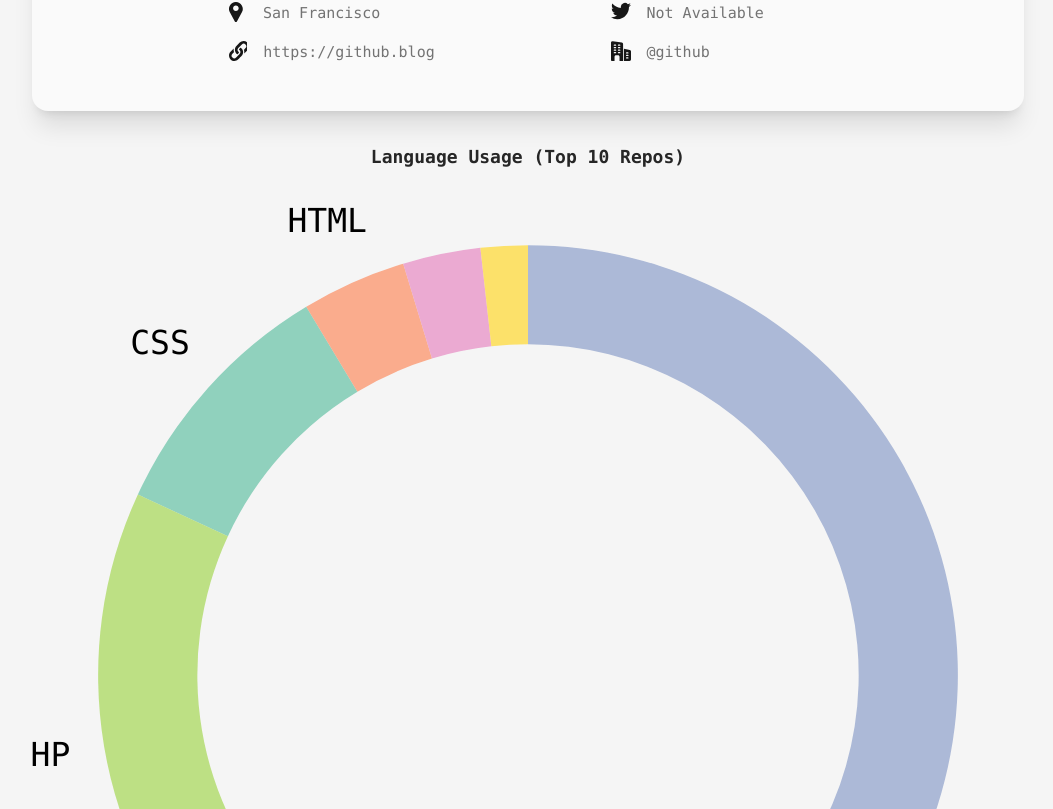
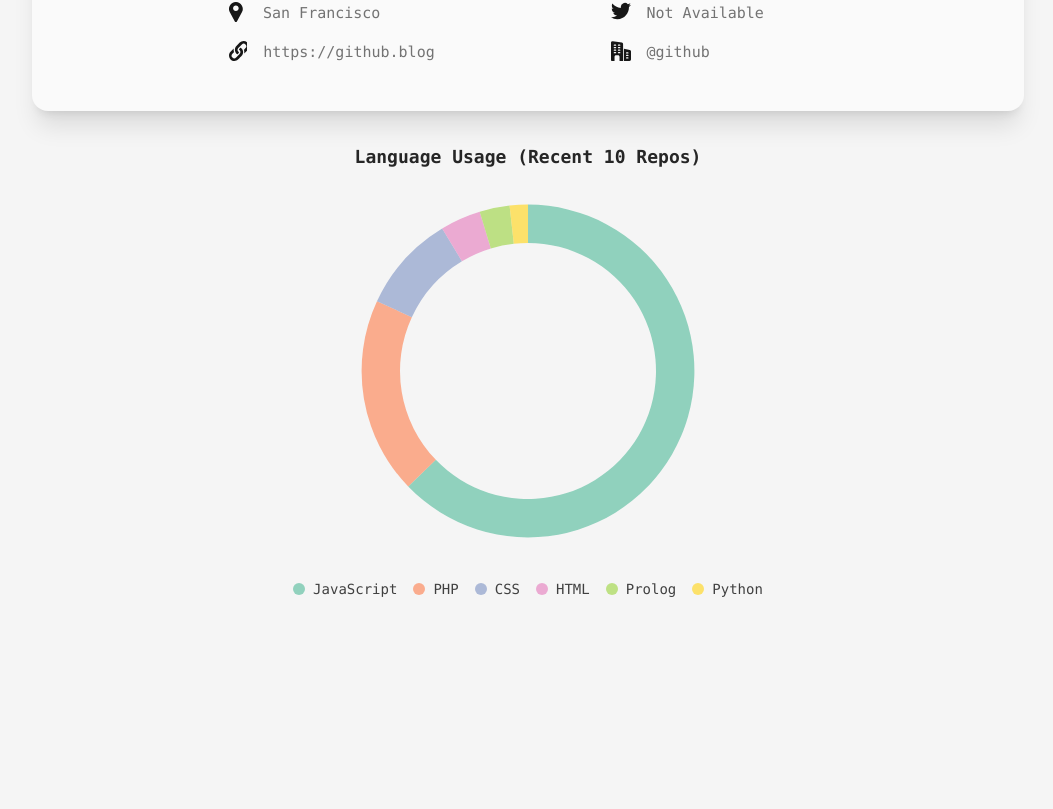
Before and after one commit to ubcyukiny/GitHub-User-Search-App, a React (Vite) app: page / in a window 1280 px wide. Shown: the part 591-1400 px from the top of the page, without its empty margins (112-1165 px from the left). After the commit the page ends 1320 px from the top, so only its background shows below. Built offline with nearby package versions, Linux system fonts and the light colour scheme; no server answers.

Commit message:
Added legend, tooltip and polished donut interactions

```diff
--- a/src/components/D3/Donut.jsx
+++ b/src/components/D3/Donut.jsx
@@ -3,86 +3,112 @@ import { useEffect, useRef } from "react";
 
 const DonutChart = ({ data }) => {
   const ref = useRef();
+  const width = 300;
+  const height = 300;
+  const margin = 20;
+  const radius = Math.min(width, height) / 2 - margin;
+  const tooltipOffsetX = 360;
+  const tooltipOffsetY = 10;
+  const sortedData = Array.isArray(data)
+    ? [...data].sort((a, b) => b.bytes - a.bytes)
+    : [];
 
   useEffect(() => {
-    console.log("DonutChart received new data:", data);
-
     if (!Array.isArray(data) || data.length === 0) return;
-
     const svg = d3.select(ref.current);
     svg.selectAll("*").remove();
-
-    const width = 300;
-    const height = 300;
-    const margin = 20;
-    // The radius of the pieplot is half the width or half the height (smallest one). I subtract a bit of margin.
-
-    const radius = Math.min(width, height) / 2 - margin;
+    console.log("sortedData:", sortedData);
 
     svg
       .attr("width", width)
       .attr("height", height)
       .attr("viewBox", `0 0 ${width} ${height}`)
-
       .attr("preserveAspectRatio", "xMidYMid meet");
 
-    // Append <g> and center it
     const g = svg
       .append("g")
       .attr("transform", `translate(${width / 2}, ${height / 2})`);
 
     // Create the pie layout from array data
     const pie = d3.pie().value((d) => d.bytes);
-    const data_ready = pie(data);
+    const arc = d3.arc().innerRadius(100).outerRadius(radius);
+    const pieData = pie(sortedData);
 
     const color = d3
       .scaleOrdinal()
-      .domain(data.map((d) => d.language))
+      .domain(sortedData.map((d) => d.language))
       .range(d3.schemeSet2);
-    // Build the pie chart: Basically, each part of the pie is a path that we build using the arc function.
 
     g.selectAll("path")
-      .data(data_ready)
-      .join("path")
+      .data(pieData)
+      .enter()
+      .append("path")
       .attr("fill", (d) => color(d.data.language))
       .style("opacity", 0.7)
+      .each(function (d) {
+        this._current = { startAngle: 0, endAngle: 0 };
+      })
+      .on("mouseover", function (event, d) {
+        d3.select(this).style("opacity", 1);
+
+        const [x, y] = d3.pointer(event, ref.current);
+        d3.select("#tooltip")
+          .style("left", `${x + tooltipOffsetX}px`)
+          .style("top", `${y + tooltipOffsetY}px`)
+          .style("opacity", 1)
+          .style("display", "block")
+          .html(`${d.data.language}: ${d.data.bytes} bytes`);
+      })
+      .on("mousemove", function (event) {
+        const [x, y] = d3.pointer(event, ref.current);
+        d3.select("#tooltip")
+          .style("left", `${x + tooltipOffsetX}px`)
+          .style("top", `${y + tooltipOffsetY}px`);
+      })
+      .on("mouseout", function () {
+        d3.select(this).style("opacity", 0.7);
+        d3.select("#tooltip").style("opacity", 0).style("display", "none");
+      })
       .transition()
       .duration(900)
       .attrTween("d", function (d) {
-        const i = d3.interpolate({ startAngle: 0, endAngle: 0 }, d);
-        const arc = d3.arc().innerRadius(100).outerRadius(radius);
-        return function (t) {
-          return arc(i(t));
-        };
+        const i = d3.interpolate(this._current, d);
+        this._current = i(1);
+        return (t) => arc(i(t));
       });
-
-    const arcLabel = d3
-      .arc()
-      .innerRadius(radius * 1.15)
-      .outerRadius(radius * 1.15);
-
-    // Add labels
-    g.selectAll("text.label")
-      .data(data_ready.filter((d) => d.endAngle - d.startAngle > 0.2))
-      .join("text")
-      .attr("class", "label")
-      .text((d) => d.data.language)
-      .attr("transform", (d) => {
-        const [x, y] = arcLabel.centroid(d);
-        return `translate(${x}, ${y})`;
-      })
-      .attr("text-anchor", "middle")
-      .attr("alignment-baseline", "middle")
-      .style("font-size", "10px")
-      .style("fill", "#000");
   }, [data]);
 
   return (
-    <div className="flex flex-col items-center">
+    <div className="relative flex flex-col items-center">
       <h2 className="mb-2 text-lg font-semibold text-neutral-800 dark:text-white">
-        Language Usage (Top 10 Repos)
+        Language Usage (Recent 10 Repos)
       </h2>
-      <svg ref={ref} className="h-auto w-full" />
+      <svg ref={ref} className="h-auto w-full max-w-96" />
+      <div className="mt-4 flex flex-wrap justify-center gap-4">
+        {sortedData.map((d) => (
+          <div key={d.language} className="flex items-center gap-2 text-sm">
+            <div
+              className="h-3 w-3 rounded-full"
+              style={{
+                opacity: 0.7,
+                backgroundColor:
+                  d3.schemeSet2[
+                    sortedData.findIndex((l) => l.language === d.language) %
+                      d3.schemeSet2.length
+                  ],
+              }}
+            />
+            <span className="text-neutral-700 dark:text-neutral-200">
+              {d.language}
+            </span>
+          </div>
+        ))}
+      </div>
+      <div
+        id="tooltip"
+        className="pointer-events-none absolute z-50 rounded bg-white p-2 text-xs shadow transition-opacity duration-200"
+        style={{ opacity: 0 }}
+      ></div>
     </div>
   );
 };
```
